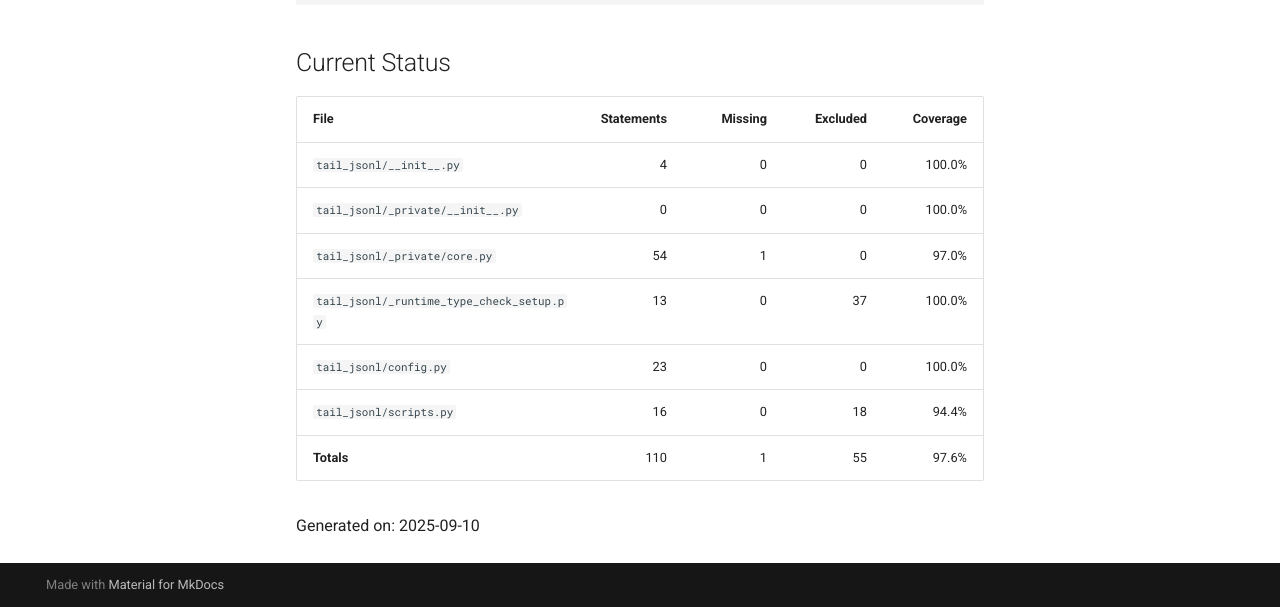
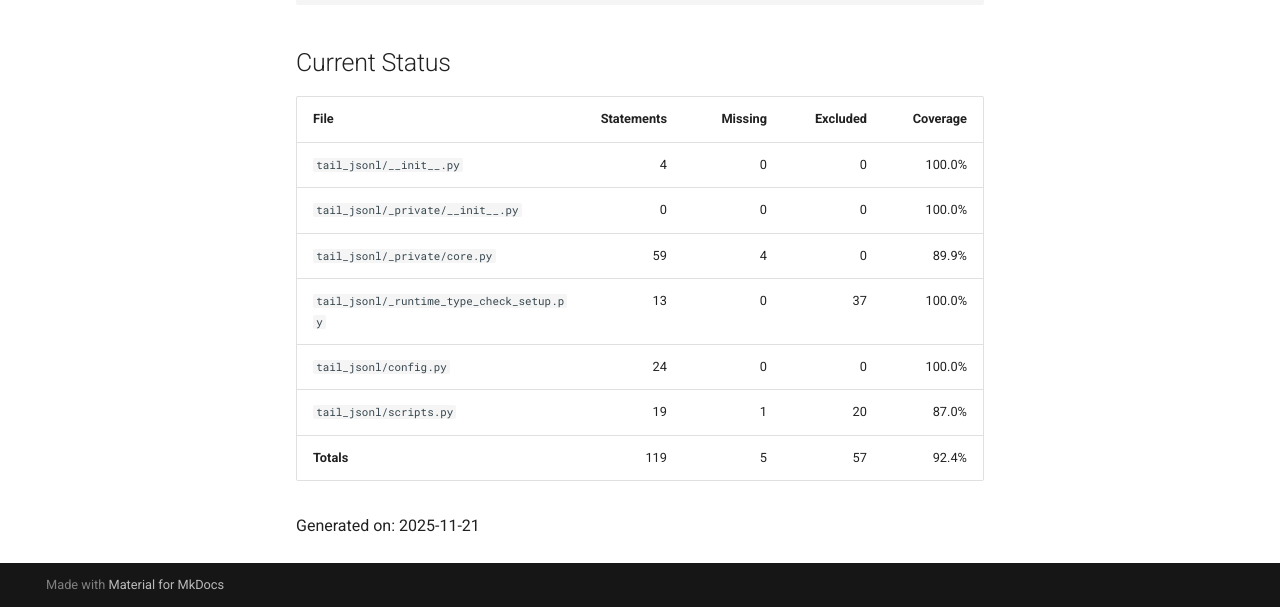
Before and after one commit to KyleKing/tail-jsonl, an MkDocs documentation site: the page built from docs/docs/DEVELOPER_GUIDE.md, in a window 1280 px wide and 900 px high, scrolled down 687 px. Shown: the part 293-900 px from the top of the window. Built offline with MkDocs 1.6.1 and Material for MkDocs 9.7.7, drawn with Linux system fonts in a browser that asks for light colours; comment, search, counter and statistics services are not loaded.

Commit message:
chore: run tasks locally

```diff
--- a/docs/docs/DEVELOPER_GUIDE.md
+++ b/docs/docs/DEVELOPER_GUIDE.md
@@ -49,11 +49,11 @@ poetry config pypi-token.pypi ...
 |-------------------------------------------|-----------:|--------:|---------:|---------:|
 | `tail_jsonl/__init__.py`                  | 4          | 0       | 0        | 100.0%   |
 | `tail_jsonl/_private/__init__.py`         | 0          | 0       | 0        | 100.0%   |
-| `tail_jsonl/_private/core.py`             | 54         | 1       | 0        | 97.0%    |
+| `tail_jsonl/_private/core.py`             | 59         | 4       | 0        | 89.9%    |
 | `tail_jsonl/_runtime_type_check_setup.py` | 13         | 0       | 37       | 100.0%   |
-| `tail_jsonl/config.py`                    | 23         | 0       | 0        | 100.0%   |
-| `tail_jsonl/scripts.py`                   | 16         | 0       | 18       | 94.4%    |
-| **Totals**                                | 110        | 1       | 55       | 97.6%    |
+| `tail_jsonl/config.py`                    | 24         | 0       | 0        | 100.0%   |
+| `tail_jsonl/scripts.py`                   | 19         | 1       | 20       | 87.0%    |
+| **Totals**                                | 119        | 5       | 57       | 92.4%    |
 
-Generated on: 2025-09-10
+Generated on: 2025-11-21
 <!-- {cte} -->
```
Also changed, not shown: docs/docs/CHANGELOG.md (+6 -0 lines), docs/docs/CODE_TAG_SUMMARY.md (+6 -7 lines), pyproject.toml (+4 -5 lines), 2 other files.
